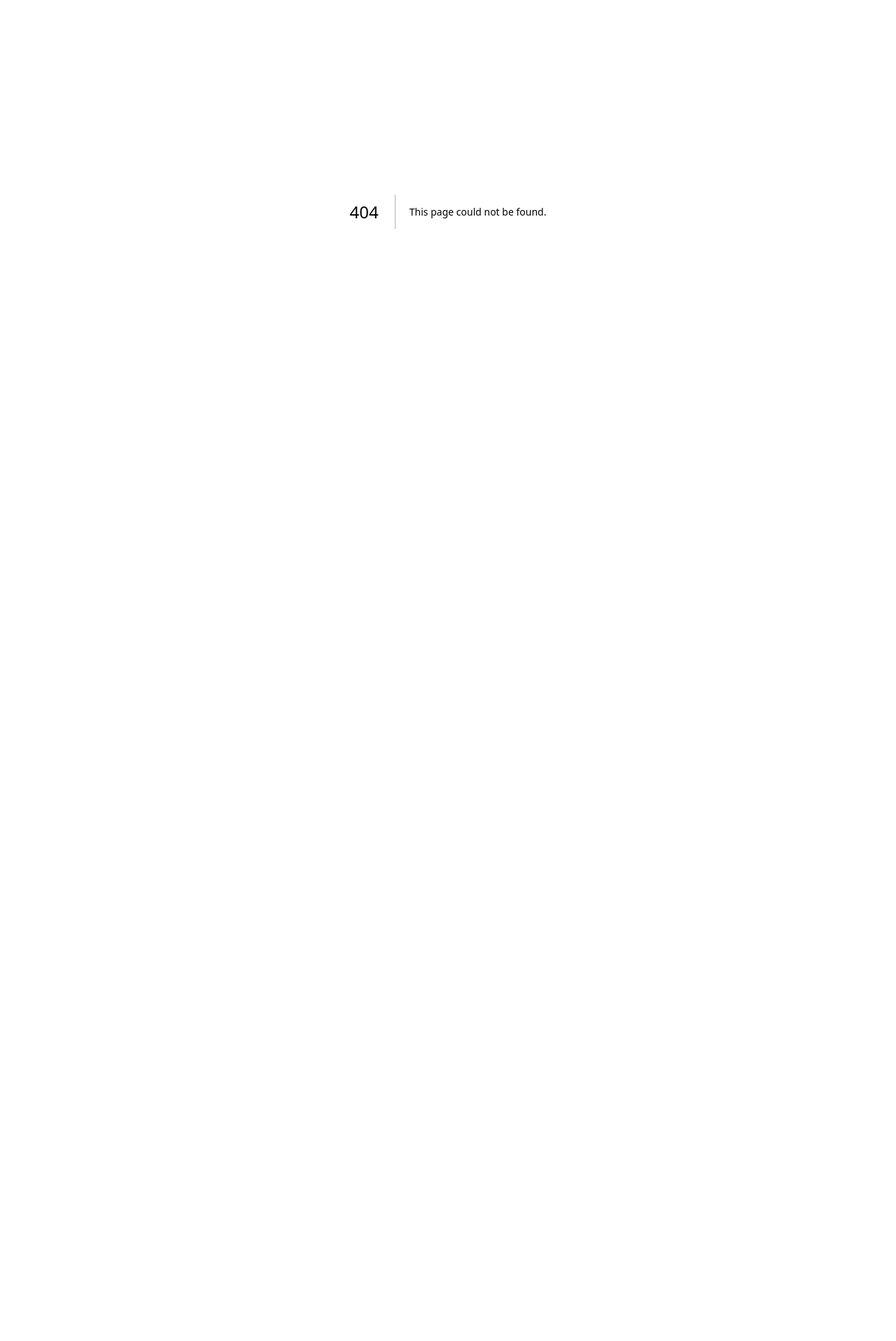
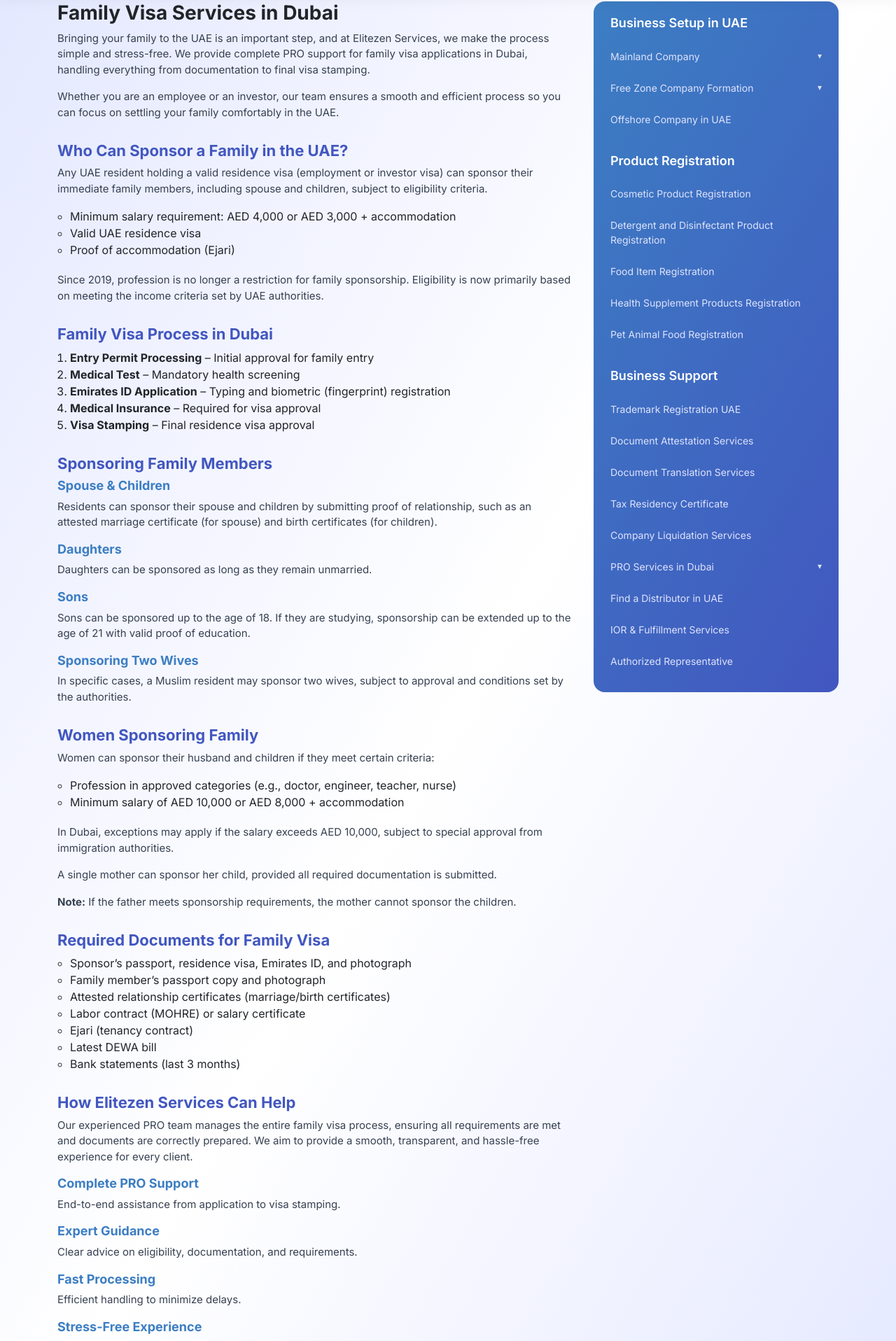
Before and after one commit to rijwankhan81/Elitezen-Services, a Next.js app: page /services/business-support/family-visa-services-in-dubai in a window 1280 px wide. Before the commit this address had no page. Shown: the part 98-2014 px from the top of the page at 70% size. Before the commit the page ends 800 px from the top, so only its background shows below. Built offline with nearby package versions, Linux system fonts and the light colour scheme.

Commit message:
Family Visa Services in Dubai page added

```diff
--- a/src/constants/services.tsx
+++ b/src/constants/services.tsx
@@ -128,11 +128,11 @@
         children: [
           {
             title: "Family Visa Services in Dubai",
-            slug: "llc-company-formation",
+            slug: "family-visa-services-in-dubai",
           },
           {
             title: "Employment Visa Services",
-            slug: "professional-license",
+            slug: "employeement-visa-services",
           },
         ],
       },
--- /dev/null
+++ b/src/pages/services/business-support/family-visa-services-in-dubai/index.tsx
@@ -0,0 +1,237 @@
+import Head from "next/head";
+import styles from "../../services.module.scss";
+import Header from "@/layout/header";
+import Footer from "@/layout/footer";
+import { Container } from "react-bootstrap";
+import Servicesnav from "@/components/services";
+import Appointment from "@/components/appointment";
+
+export default function Services() {
+  return (
+    <>
+      <Head>
+        <title>Family Visa Services in Dubai | Elitezen Services</title>
+      </Head>
+      <Header />
+      <main className={styles.main}>
+        <div className={styles.mainWrap}>
+          <Container>
+            <div className={styles.page}>
+              <div className={styles.pageContent}>
+                <section>
+                  <h1>Family Visa Services in Dubai</h1>
+
+                  <p>
+                    Bringing your family to the UAE is an important step, and at
+                    Elitezen Services, we make the process simple and
+                    stress-free. We provide complete PRO support for family visa
+                    applications in Dubai, handling everything from
+                    documentation to final visa stamping.
+                  </p>
+
+                  <p>
+                    Whether you are an employee or an investor, our team ensures
+                    a smooth and efficient process so you can focus on settling
+                    your family comfortably in the UAE.
+                  </p>
+                </section>
+
+                <section>
+                  <h2>Who Can Sponsor a Family in the UAE?</h2>
+
+                  <p>
+                    Any UAE resident holding a valid residence visa (employment
+                    or investor visa) can sponsor their immediate family
+                    members, including spouse and children, subject to
+                    eligibility criteria.
+                  </p>
+
+                  <ul>
+                    <li>
+                      Minimum salary requirement: AED 4,000 or AED 3,000 +
+                      accommodation
+                    </li>
+                    <li>Valid UAE residence visa</li>
+                    <li>Proof of accommodation (Ejari)</li>
+                  </ul>
+
+                  <p>
+                    Since 2019, profession is no longer a restriction for family
+                    sponsorship. Eligibility is now primarily based on meeting
+                    the income criteria set by UAE authorities.
+                  </p>
+                </section>
+
+                <section>
+                  <h2>Family Visa Process in Dubai</h2>
+
+                  <ol>
+                    <li>
+                      <strong>Entry Permit Processing</strong> – Initial
+                      approval for family entry
+                    </li>
+                    <li>
+                      <strong>Medical Test</strong> – Mandatory health screening
+                    </li>
+                    <li>
+                      <strong>Emirates ID Application</strong> – Typing and
+                      biometric (fingerprint) registration
+                    </li>
+                    <li>
+                      <strong>Medical Insurance</strong> – Required for visa
+                      approval
+                    </li>
+                    <li>
+                      <strong>Visa Stamping</strong> – Final residence visa
+                      approval
+                    </li>
+                  </ol>
+                </section>
+
+                <section>
+                  <h2>Sponsoring Family Members</h2>
+
+                  <h3>Spouse & Children</h3>
+                  <p>
+                    Residents can sponsor their spouse and children by
+                    submitting proof of relationship, such as an attested
+                    marriage certificate (for spouse) and birth certificates
+                    (for children).
+                  </p>
+
+                  <h3>Daughters</h3>
+                  <p>
+                    Daughters can be sponsored as long as they remain unmarried.
+                  </p>
+
+                  <h3>Sons</h3>
+                  <p>
+                    Sons can be sponsored up to the age of 18. If they are
+                    studying, sponsorship can be extended up to the age of 21
+                    with valid proof of education.
+                  </p>
+
+                  <h3>Sponsoring Two Wives</h3>
+                  <p>
+                    In specific cases, a Muslim resident may sponsor two wives,
+                    subject to approval and conditions set by the authorities.
+                  </p>
+                </section>
+
+                <section>
+                  <h2>Women Sponsoring Family</h2>
+
+                  <p>
+                    Women can sponsor their husband and children if they meet
+                    certain criteria:
+                  </p>
+
+                  <ul>
+                    <li>
+                      Profession in approved categories (e.g., doctor, engineer,
+                      teacher, nurse)
+                    </li>
+                    <li>
+                      Minimum salary of AED 10,000 or AED 8,000 + accommodation
+                    </li>
+                  </ul>
+
+                  <p>
+                    In Dubai, exceptions may apply if the salary exceeds AED
+                    10,000, subject to special approval from immigration
+                    authorities.
+                  </p>
+
+                  <p>
+                    A single mother can sponsor her child, provided all required
+                    documentation is submitted.
+                  </p>
+
+                  <p>
+                    <strong>Note:</strong> If the father meets sponsorship
+                    requirements, the mother cannot sponsor the children.
+                  </p>
+                </section>
+
+                <section>
+                  <h2>Required Documents for Family Visa</h2>
+
+                  <ul>
+                    <li>
+                      Sponsor’s passport, residence visa, Emirates ID, and
+                      photograph
+                    </li>
+                    <li>Family member’s passport copy and photograph</li>
+                    <li>
+                      Attested relationship certificates (marriage/birth
+                      certificates)
+                    </li>
+                    <li>Labor contract (MOHRE) or salary certificate</li>
+                    <li>Ejari (tenancy contract)</li>
+                    <li>Latest DEWA bill</li>
+                    <li>Bank statements (last 3 months)</li>
+                  </ul>
+                </section>
+
+                <section>
+                  <h2>How Elitezen Services Can Help</h2>
+
+                  <p>
+                    Our experienced PRO team manages the entire family visa
+                    process, ensuring all requirements are met and documents are
+                    correctly prepared. We aim to provide a smooth, transparent,
+                    and hassle-free experience for every client.
+                  </p>
+
+                  <div>
+                    <div>
+                      <h3>Complete PRO Support</h3>
+                      <p>
+                        End-to-end assistance from application to visa stamping.
+                      </p>
+                    </div>
+
+                    <div>
+                      <h3>Expert Guidance</h3>
+                      <p>
+                        Clear advice on eligibility, documentation, and
+                        requirements.
+                      </p>
+                    </div>
+
+                    <div>
+                      <h3>Fast Processing</h3>
+                      <p>Efficient handling to minimize delays.</p>
+                    </div>
+
+                    <div>
+                      <h3>Stress-Free Experience</h3>
+                      <p>
+                        We handle the process so you can focus on your family.
+                      </p>
+                    </div>
+                  </div>
+                </section>
+
+                <section>
+                  <h2>Disclaimer</h2>
+                  <p>
+                    The information provided is for general guidance only and
+                    may vary depending on individual cases. We recommend
+                    consulting our team or contacting the relevant authority
+                    (GDRFA) for the most accurate and up-to-date information
+                    before proceeding.
+                  </p>
+                </section>
+              </div>
+
+              <Servicesnav />
+            </div>
+          </Container>
+        </div>
+        <Appointment />
+      </main>
+      <Footer />
+    </>
+  );
+}
```
